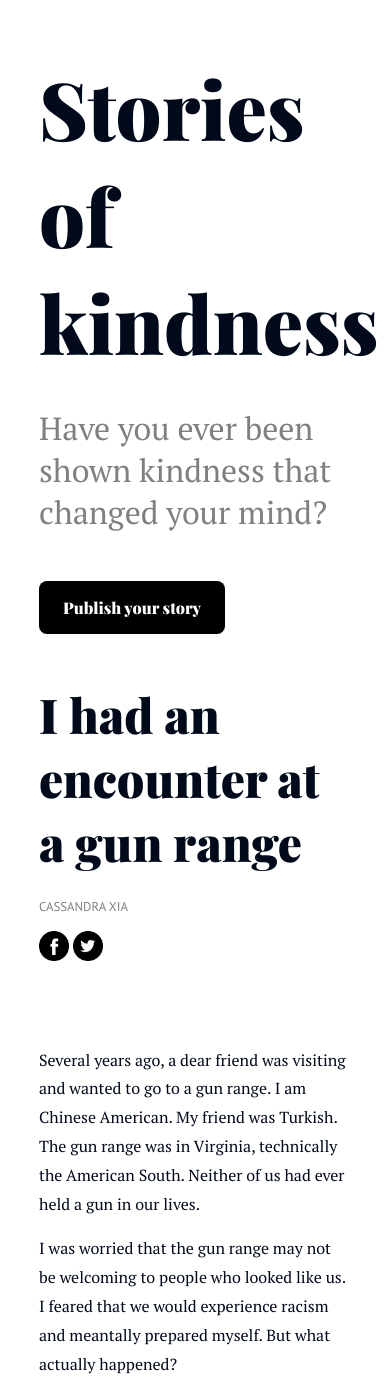
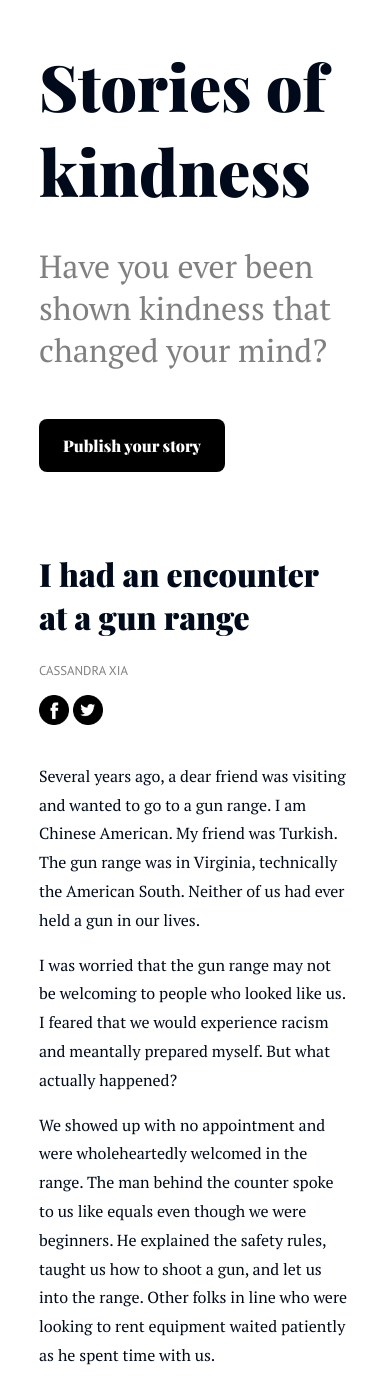
Before and after one commit to cssndrx/storiesofkindness, a plain HTML site: page index.html in a window 390 px wide. Shown: the top 1381 px of the page. Drawn offline with nearby package versions, Linux system fonts and the light colour scheme.

Commit message:
Tuned CSS for mobile

```diff
--- a/index.html
+++ b/index.html
@@ -141,18 +141,28 @@ strong{
   opacity: 0.9;
 }
 
-
-@media (max-width: 700px){
-  .story-grid{
-    grid-template-columns: 1fr;
-  }
-}
-
 .share-links{
   margin-top: 16px;
 }
 .share-links img{
   max-width: 30px;
+}
+
+@media (max-width: 700px){
+  .story-grid{
+    grid-template-columns: 1fr;
+    grid-row-gap: 16px;
+  }
+
+  h1{
+    font-size: 4rem;
+  }
+
+  h2{
+    margin-top: 32px;
+    font-size: 2rem;
+  }
+
 }
 
 
```
